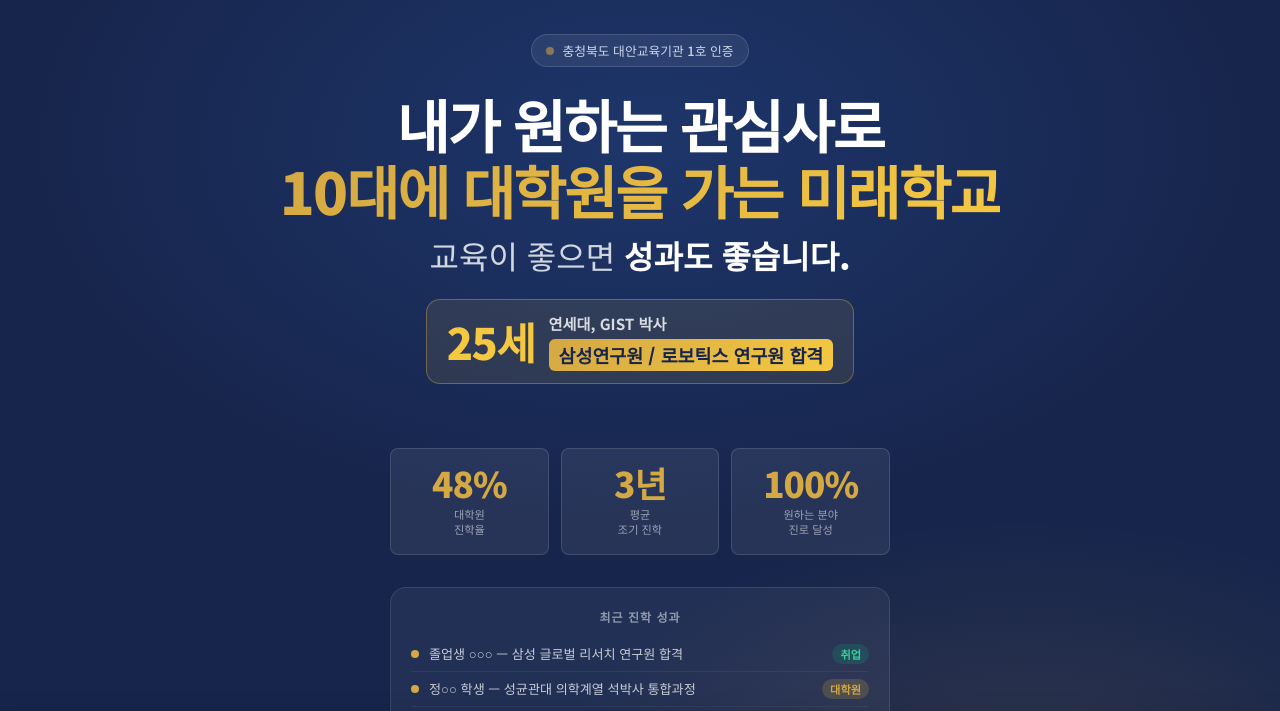
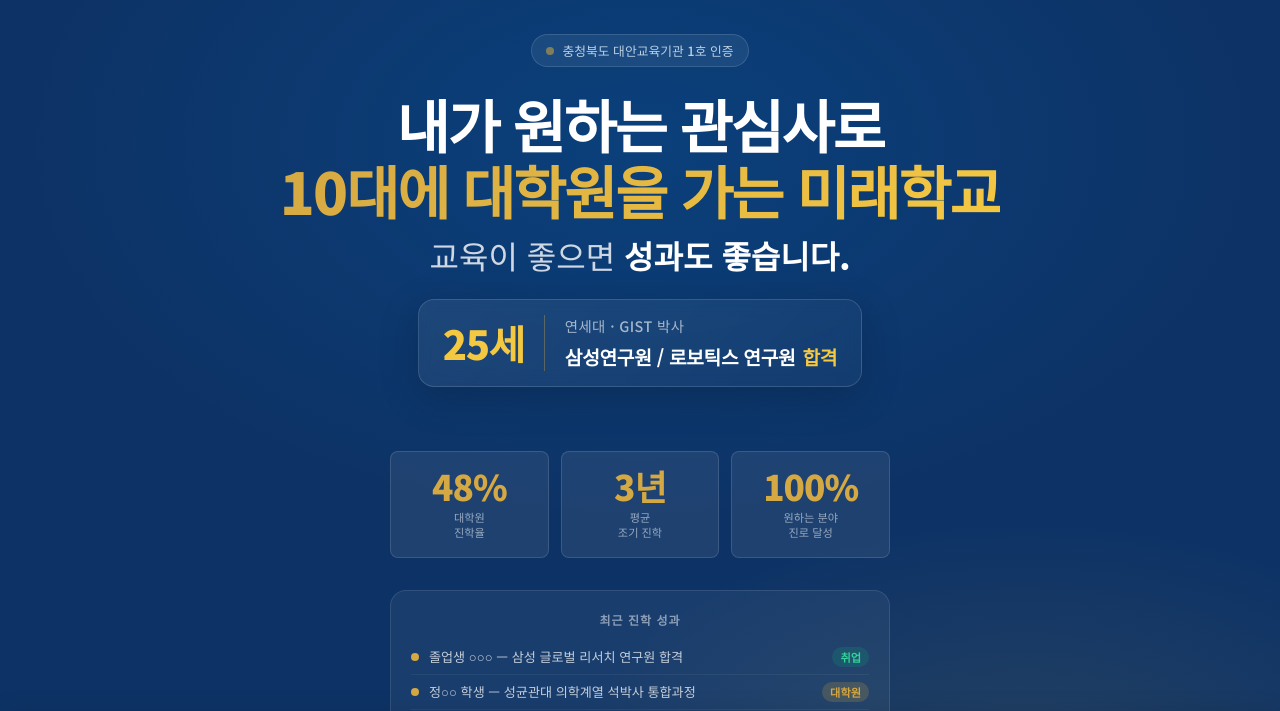
Before and after one commit to keyple23/mypaulschool-landing, a plain HTML site: page index.html in a window 1280 px wide. Shown: the part 66-777 px from the top of the page. Drawn offline with Linux system fonts and the light colour scheme.

Commit message:
브랜드 톤 보라기 제거(코발트 블루화) + 경축 배너 고급화
- 네이비 팔레트 #17254C→#0D3366, #263B66→#15498C (붉은기 제거)
- 히어로 글로우 페리윙클→코발트, 인디고/퍼플 썸네일(#0D1B4D·#2A1A3A·#1A2755) 블루 통일
- 배너: 금색 하이라이트 블록 제거, 글라스 카드+금색 세로 디바이더+미니멀 타이포로 재설계

Co-Authored-By: Claude Opus 4.8 <noreply@anthropic.com>
Claude-Session: https://claude.ai/code/session_01J4CpUzhFbot4Qv28XXddY6

```diff
--- a/index.html
+++ b/index.html
@@ -75,8 +75,8 @@
 
     /* ===== DESIGN TOKENS ===== */
     :root {
-      --navy: #17254C;
-      --navy-light: #263B66;
+      --navy: #0D3366;
+      --navy-light: #15498C;
       --gold: #D4A843;
       --gold-light: #F5C842;
       --accent: #3B82F6;
@@ -221,7 +221,7 @@
       position: absolute;
       inset: 0;
       background:
-        radial-gradient(ellipse 80% 60% at 50% 20%, rgba(59,130,246,0.18) 0%, transparent 60%),
+        radial-gradient(ellipse 80% 60% at 50% 20%, rgba(1,110,200,0.22) 0%, transparent 60%),
         radial-gradient(ellipse 60% 40% at 80% 80%, rgba(212,168,67,0.12) 0%, transparent 60%);
       pointer-events: none;
     }
@@ -273,40 +273,52 @@
     .hero-sub strong { color: #fff; font-weight: 800; }
     .hero-congrats {
       display: inline-flex;
+      align-items: stretch;
+      gap: 20px;
+      background: linear-gradient(135deg, rgba(255,255,255,0.07), rgba(255,255,255,0.03));
+      border: 1px solid rgba(255,255,255,0.14);
+      border-radius: 16px;
+      padding: 15px 24px;
+      margin-bottom: 32px;
+      backdrop-filter: blur(8px);
+      -webkit-backdrop-filter: blur(8px);
+      box-shadow: 0 10px 40px rgba(0,0,0,0.18);
+    }
+    .congrats-age {
+      display: flex;
       align-items: center;
-      gap: 14px;
-      background: rgba(212,168,67,0.12);
-      border: 1px solid rgba(212,168,67,0.4);
-      border-radius: 14px;
-      padding: 12px 20px;
-      margin-bottom: 32px;
-    }
-    .congrats-age {
-      font-size: clamp(1.9rem, 6.5vw, 2.7rem);
-      font-weight: 900;
+      font-size: clamp(1.8rem, 6vw, 2.5rem);
+      font-weight: 800;
       color: var(--gold-light);
       line-height: 1;
       letter-spacing: -1.5px;
+      padding-right: 20px;
+      border-right: 1px solid rgba(212,168,67,0.35);
     }
     .congrats-lines {
       display: flex;
       flex-direction: column;
+      justify-content: center;
       align-items: flex-start;
-      gap: 5px;
+      gap: 7px;
       text-align: left;
     }
     .congrats-top {
-      font-size: clamp(0.8rem, 2.6vw, 0.95rem);
-      color: rgba(255,255,255,0.82);
-      font-weight: 600;
+      font-size: clamp(0.78rem, 2.4vw, 0.9rem);
+      color: rgba(255,255,255,0.62);
+      font-weight: 500;
+      letter-spacing: 0.4px;
     }
     .congrats-main {
-      font-size: clamp(0.95rem, 3vw, 1.15rem);
+      font-size: clamp(1rem, 3.1vw, 1.2rem);
+      font-weight: 700;
+      color: #fff;
+      letter-spacing: -0.3px;
+    }
+    .congrats-main b {
+      color: var(--gold-light);
       font-weight: 800;
-      color: var(--navy);
-      background: linear-gradient(135deg, var(--gold), var(--gold-light));
-      padding: 3px 10px;
-      border-radius: 6px;
+      margin-left: 2px;
     }
     .hero-cta-group {
       display: flex;
@@ -936,7 +948,7 @@
 
     /* ===== SECTION 11: URGENCY / WAITLIST ===== */
     #waitlist {
-      background: linear-gradient(135deg, var(--navy), #0D1B4D);
+      background: linear-gradient(135deg, var(--navy), #082A55);
       padding: 72px 20px;
       text-align: center;
       position: relative;
@@ -1347,8 +1359,8 @@
     <div class="hero-congrats reveal delay-1">
       <span class="congrats-age">25세</span>
       <span class="congrats-lines">
-        <span class="congrats-top">연세대, GIST 박사</span>
-        <span class="congrats-main">삼성연구원 / 로보틱스 연구원 합격</span>
+        <span class="congrats-top">연세대 · GIST 박사</span>
+        <span class="congrats-main">삼성연구원 / 로보틱스 연구원 <b>합격</b></span>
       </span>
     </div>
 
@@ -1597,7 +1609,7 @@
         <!-- 기사 1: 위클리피플 2025.10.15 -->
         <a class="news-card-link" href="https://www.weeklypeople.net/view.do?seq=22542" target="_blank" rel="noopener">
           <div class="news-card">
-            <div class="news-card-thumb" style="background:#1A2755">
+            <div class="news-card-thumb" style="background:#103B74">
               <span class="news-card-thumb-label">위클리피플</span>
               <img src="http://www.weeklypeople.net/upload_new/20251015/mypaul.png" alt="마이폴학교" onerror="this.style.display='none'" />
               <span class="news-card-thumb-icon" style="position:absolute">📰</span>
@@ -1612,7 +1624,7 @@
         <!-- 기사 2: 글로벌에픽 2025.04.09 -->
         <a class="news-card-link" href="https://www.globalepic.co.kr/view.php?ud=2025040914282050296cf2d78c68_29" target="_blank" rel="noopener">
           <div class="news-card">
-            <div class="news-card-thumb" style="background:#1A2755">
+            <div class="news-card-thumb" style="background:#103B74">
               <span class="news-card-thumb-label">글로벌에픽</span>
               <img src="https://cgeimage.commutil.kr/phpwas/restmb_allidxmake.php?pp=002&idx=3&simg=20250409142854018296cf2d78c681439208141.jpg&nmt=29" alt="몽골 MOU" onerror="this.style.display='none'" />
               <span class="news-card-thumb-icon" style="position:absolute">🌏</span>
@@ -1627,7 +1639,7 @@
         <!-- 기사 3: 조선에듀 2025.11.14 -->
         <a class="news-card-link" href="https://edu.chosun.com/site/data/html_dir/2025/11/14/2025111480129.html" target="_blank" rel="noopener">
           <div class="news-card">
-            <div class="news-card-thumb" style="background:#1A2755">
+            <div class="news-card-thumb" style="background:#103B74">
               <span class="news-card-thumb-label">조선에듀</span>
               <img src="https://edu.chosun.com/site/data/img_dir/2025/11/14/2025111480129_0.jpg" alt="마이폴학교 기사" onerror="this.style.display='none'" />
               <span class="news-card-thumb-icon" style="position:absolute">📰</span>
@@ -1642,7 +1654,7 @@
         <!-- 기사 4: 조선에듀 2025.08.27 -->
         <a class="news-card-link" href="https://edu.chosun.com/site/data/html_dir/2025/08/27/2025082780119.html" target="_blank" rel="noopener">
           <div class="news-card">
-            <div class="news-card-thumb" style="background:#1A2755">
+            <div class="news-card-thumb" style="background:#103B74">
               <span class="news-card-thumb-label">조선에듀</span>
               <img src="https://edu.chosun.com/site/data/img_dir/2025/08/27/2025082780119_0.jpg" alt="마이폴학교 기사" onerror="this.style.display='none'" />
               <span class="news-card-thumb-icon" style="position:absolute">📰</span>
@@ -1657,7 +1669,7 @@
         <!-- 기사 5: 여성동아 -->
         <a class="news-card-link" href="https://woman.donga.com/edu/article/all/12/5768350/1" target="_blank" rel="noopener">
           <div class="news-card">
-            <div class="news-card-thumb" style="background:#2A1A3A">
+            <div class="news-card-thumb" style="background:#103B74">
               <span class="news-card-thumb-label">여성동아</span>
               <img src="https://woman.donga.com/ogimage/2024/05/5768350.jpg" alt="여성동아 마이폴" onerror="this.style.display='none'" />
               <span class="news-card-thumb-icon" style="position:absolute">📰</span>
```
